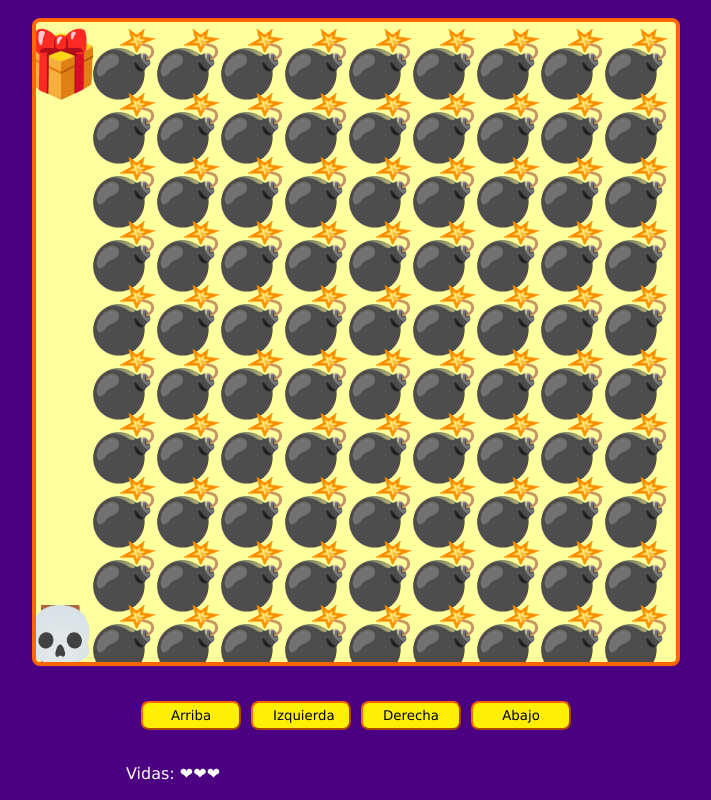
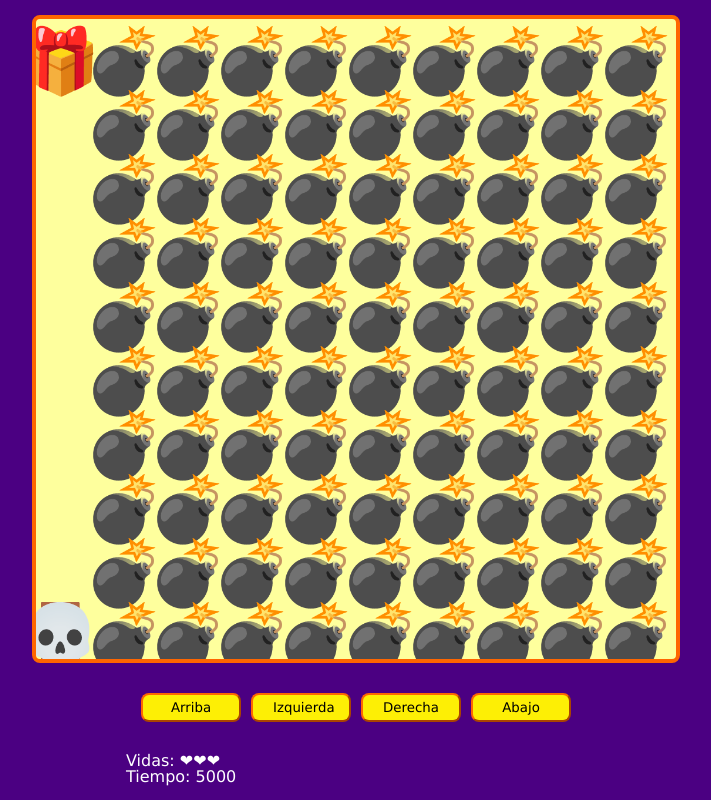
Before and after one commit to JJSepulveda/javascript-videogame-intro, a plain HTML site: page index.html in a window 1280 px wide. Shown: the whole page, without its empty margins (284-995 px from the left). Drawn offline with Linux system fonts and the light colour scheme.

Commit message:
timeSystem

```diff
--- a/index.html
+++ b/index.html
@@ -22,6 +22,7 @@
 
 		<div class="messages">
 			<p>Vidas: <span id="lifes"></span></p>
+			<p>Tiempo: <span id="time"></span></p>
 		</div>
 	</main>
 	<script src="src/maps.js"></script>
--- a/src/game.js
+++ b/src/game.js
@@ -6,6 +6,7 @@ const btnLeft = document.querySelector('#left');
 const btnRight = document.querySelector('#right');
 const btnDown = document.querySelector('#down');
 const spanLifes = document.querySelector('#lifes');
+const spanTime = document.querySelector('#time');
 
 // Objetos
 const playerPos = {
@@ -23,6 +24,10 @@ let elementsSize;
 let enemyPositions = [];
 let level = 0;
 let lifes = 3;
+
+let timeStart;
+let timePlayer;
+let timeInterval;
 
 
 // Para evitar problemas es mejor esperar a que el DOM se carge
@@ -56,6 +61,11 @@ function startGame() {
 	if (!currentMap) {
 		gameOver();
 		return;
+	}
+
+	if (!timeStart) {
+		timeStart = Date.now();
+		timeInterval = setInterval(show_time, 100);
 	}
 
 	const mapRows = currentMap.trim().split('\n')
@@ -130,6 +140,8 @@ function levelWin() {
 
 function gameOver() {
 	console.log("!Terminaste el juego")
+	// Detenemos el intervalo que imprime el contador
+	clearInterval(timeInterval);
 }
 
 function levelFail() {
@@ -138,8 +150,8 @@ function levelFail() {
 	if (lifes <= 0){
 		level = 0;
 		lifes = 3;
+		timeStart = undefined;
 	}
-	console.log(lifes);
 	playerPos.x = undefined;
 	playerPos.y = undefined;
 	startGame();
@@ -153,7 +165,10 @@ function show_lifes() {
 	// resetear el texto del nodo
 	spanLifes.innerHTML = "";
 	heartsArry.forEach(heart => spanLifes.append(heart));
+}
 
+function show_time() {
+	spanTime.innerHTML = Date.now() - timeStart;
 }
 
 // Botones
```
